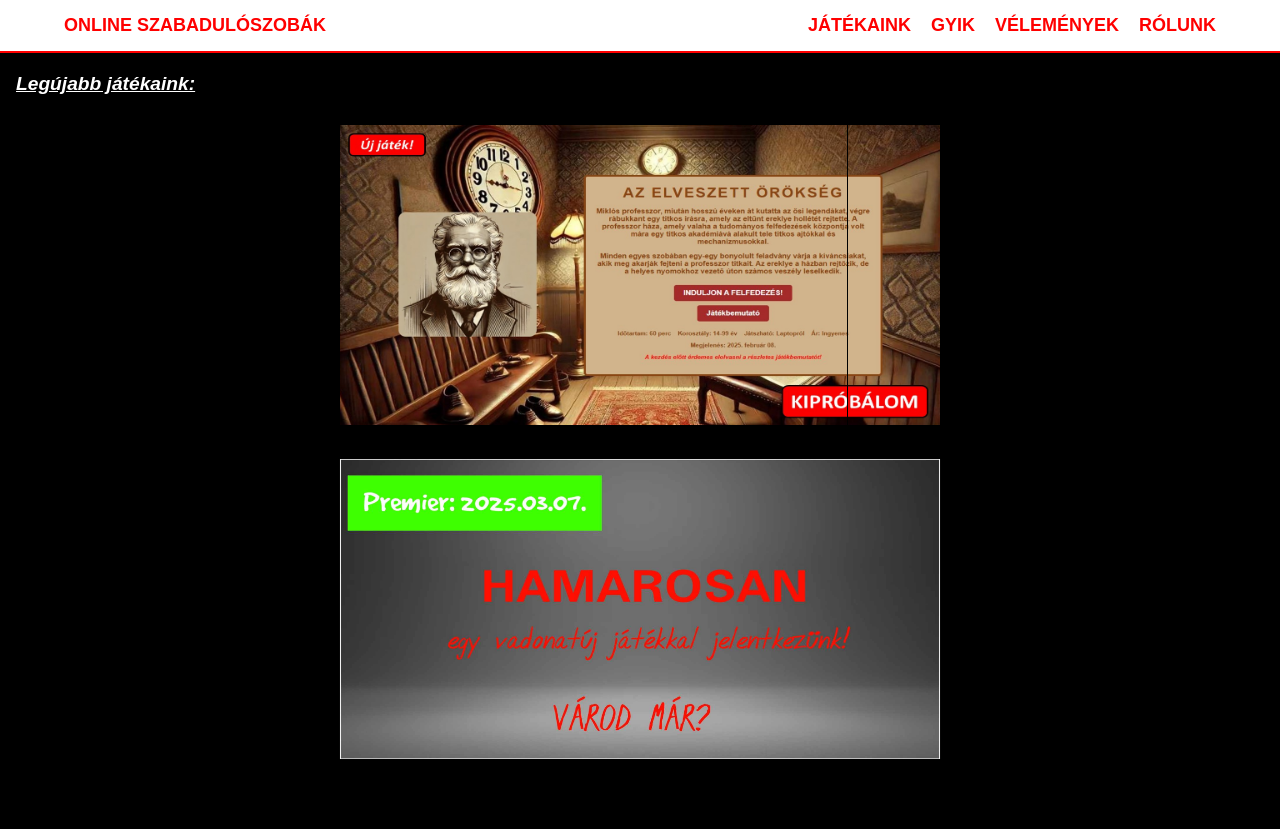
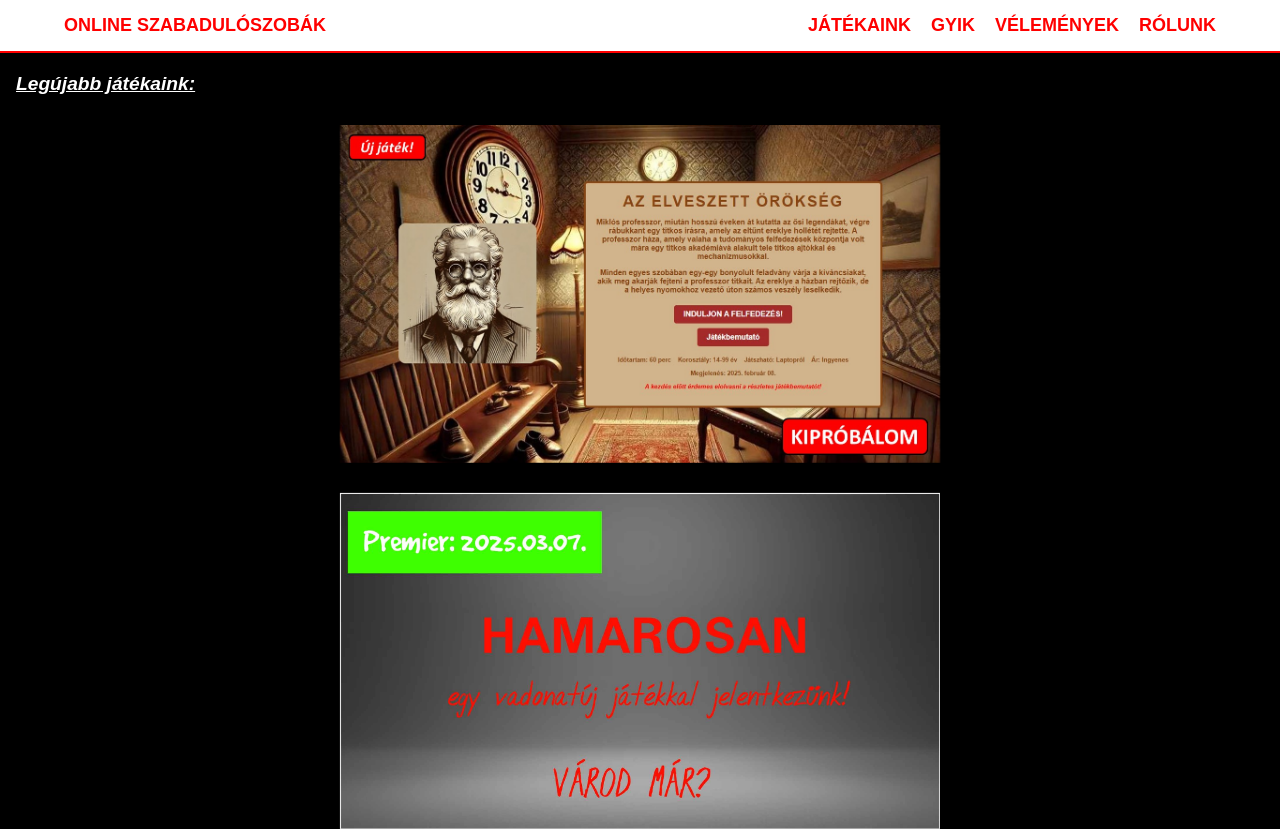
Before and after one commit to onlineszabaduloszobak/fooldal, a plain HTML site: page jatekaink.html in a window 1280 px wide. Before the commit the page ends 800 px from the top, so only its background shows below. Drawn offline with Linux system fonts and the light colour scheme.

Commit message:
Módosítás: 2025.02.10.

```diff
--- a/jatekaink.html
+++ b/jatekaink.html
@@ -29,6 +29,21 @@
                 height: auto;
             }
         }
+
+        .center {
+    margin-top: 30px;
+    text-align: center;
+}
+
+.center img {
+    width: 100%;
+    max-width: 600px;
+    height: auto;
+    display: block;
+    margin-left: auto;
+    margin-right: auto;
+}
+
 
         @keyframes feluszas {
             0% {
@@ -64,13 +79,13 @@
 
     <div class="center">
         <a href="#">
-            <img src="jatekok_elveszett.jpg" alt="AZ ELVESZETT ÖRÖKSÉG" width="600px" height="300px">
+            <img src="jatekok_elveszett.jpg" alt="AZ ELVESZETT ÖRÖKSÉG">
         </a>
     </div>
 
     <div class="center">
         <a href="#">
-            <img src="jatekok_hamarosan0307.jpg" alt="AZ ELVESZETT ÖRÖKSÉG" width="600px" height="300px">
+            <img src="jatekok_hamarosan0307.jpg" alt="AZ ELVESZETT ÖRÖKSÉG">
         </a>
     </div>
 
```
